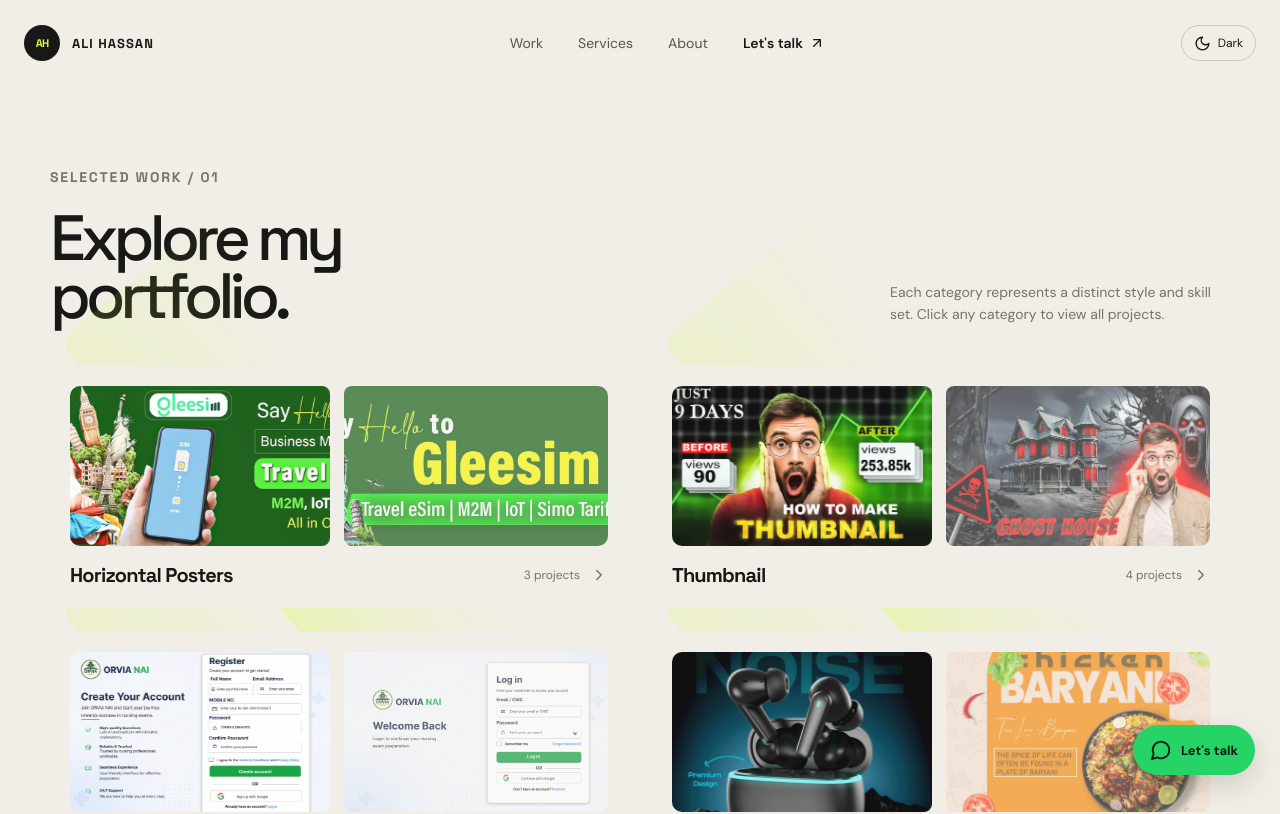
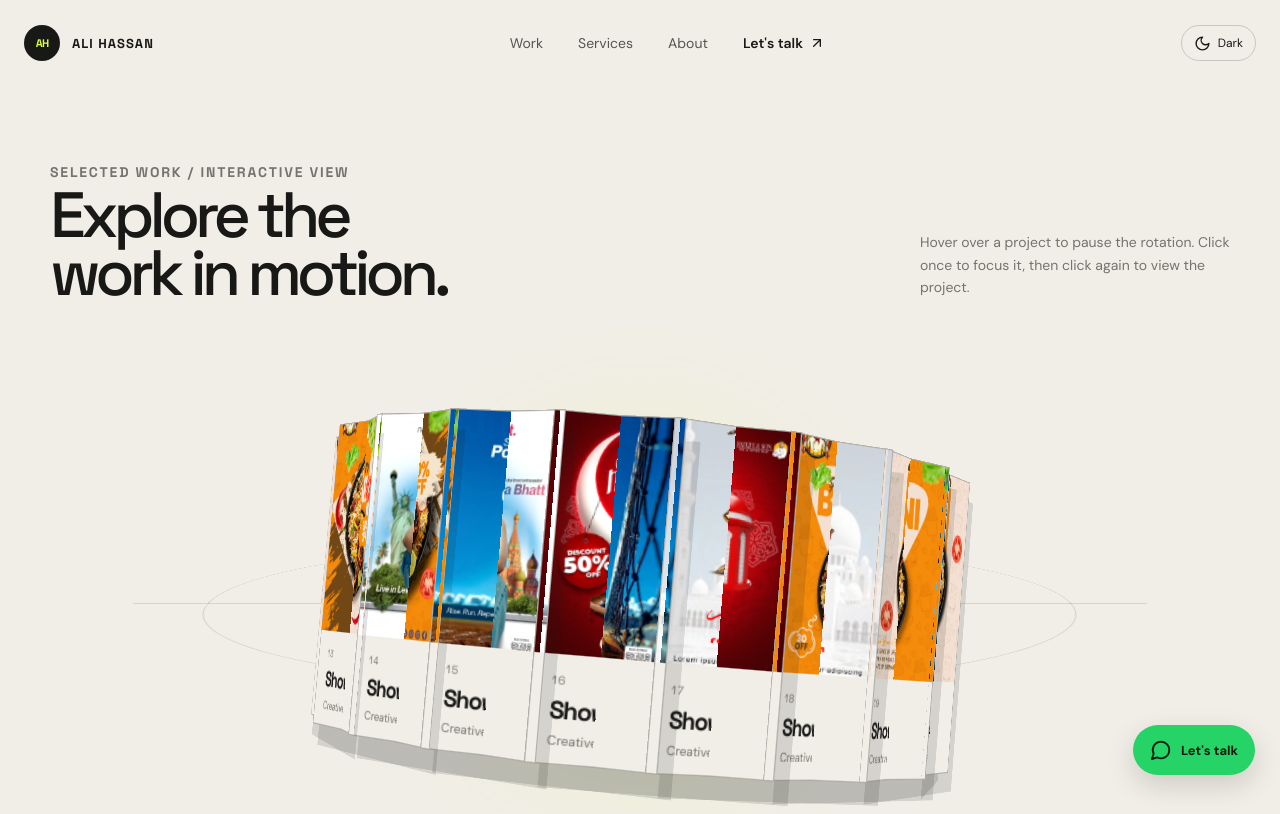
Before and after one commit to aiautomations34-art/aligraphicsportfolio, a Next.js app: page / in a window 1280 px wide. Shown: the top 814 px of the page. Built offline with nearby package versions, Linux system fonts and the light colour scheme.

Commit message:
Add back 3D orbit showcase with rotating circular animation

```diff
--- a/app/PortfolioClient.tsx
+++ b/app/PortfolioClient.tsx
@@ -72,6 +72,214 @@ function Artwork({
         </div>
       )}
     </div>
+  );
+}
+
+function OrbitShowcase({
+  categories,
+}: {
+  categories: Category[];
+}) {
+  const [paused, setPaused] = useState(false);
+  const [focusedIndex, setFocusedIndex] = useState<number | null>(null);
+  const [selectedProject, setSelectedProject] = useState<number | null>(null);
+
+  const allImages = categories.flatMap((c) => c.images);
+
+  const handleProjectClick = (index: number) => {
+    setPaused(true);
+
+    if (focusedIndex !== index) {
+      setFocusedIndex(index);
+      return;
+    }
+
+    setSelectedProject(index);
+  };
+
+  const closeModal = () => {
+    setSelectedProject(null);
+    setFocusedIndex(null);
+    setPaused(false);
+  };
+
+  useEffect(() => {
+    const handleEscape = (event: KeyboardEvent) => {
+      if (event.key === "Escape") {
+        closeModal();
+      }
+    };
+
+    window.addEventListener("keydown", handleEscape);
+    return () => window.removeEventListener("keydown", handleEscape);
+  }, []);
+
+  const selectedCategoryData = selectedProject !== null ? categories[Math.floor(selectedProject / allImages.length)] : null;
+  const selectedImg = selectedProject !== null ? allImages[selectedProject] : null;
+
+  if (allImages.length === 0) {
+    return null;
+  }
+
+  return (
+    <>
+      <section className="orbit-showcase section-shell" id="orbit-work">
+        <div className="orbit-heading">
+          <div>
+            <p className="section-kicker">Selected work / Interactive view</p>
+            <h2>
+              Explore the
+              <br />
+              work in motion.
+            </h2>
+          </div>
+
+          <p>
+            Hover over a project to pause the rotation. Click once to focus it,
+            then click again to view the project.
+          </p>
+        </div>
+
+        <div
+          className={`orbit-stage ${paused ? "is-paused" : ""}`}
+          onMouseEnter={() => setPaused(true)}
+          onMouseLeave={() => {
+            if (focusedIndex === null) {
+              setPaused(false);
+            }
+          }}
+        >
+          <div className="orbit-glow" />
+
+          <div className="orbit-core">
+            <span>AH</span>
+            <small>CREATIVE<br />DIRECTION</small>
+          </div>
+
+          <div className={`orbit-ring ${paused ? "is-paused" : ""}`}>
+            {allImages.map((img, index) => {
+              const angle = index * (360 / allImages.length);
+
+              return (
+                <article
+                  key={index}
+                  className={`orbit-card ${
+                    focusedIndex === index ? "is-focused" : ""
+                  }`}
+                  style={{
+                    transform: `rotateY(${angle}deg) translateZ(var(--orbit-radius))`,
+                  }}
+                  role="button"
+                  tabIndex={0}
+                  aria-label={`Open showcase item ${index + 1}`}
+                  onMouseEnter={() => setPaused(true)}
+                  onClick={() => handleProjectClick(index)}
+                  onKeyDown={(event) => {
+                    if (event.key === "Enter" || event.key === " ") {
+                      event.preventDefault();
+                      handleProjectClick(index);
+                    }
+                  }}
+                >
+                  <Artwork
+                    src={img}
+                    alt={`Showcase item ${index + 1}`}
+                    label={`Item ${String(index + 1).padStart(2, "0")}`}
+                    className={`orbit-art`}
+                  />
+
+                  <div className="orbit-card-info">
+                    <span>{String(index + 1).padStart(2, "0")}</span>
+                    <strong>Showcase</strong>
+                    <small>Creative Direction</small>
+                  </div>
+
+                  <div className="orbit-card-shine" />
+                </article>
+              );
+            })}
+          </div>
+
+          <div className="orbit-instructions">
+            <span className="instruction-dot" />
+            <span>Hover to pause</span>
+            <span>•</span>
+            <span>Click twice to open</span>
+          </div>
+        </div>
+      </section>
+
+      <AnimatePresence>
+        {selectedProject !== null && selectedImg && (
+          <motion.div
+            className="project-modal-backdrop"
+            initial={{ opacity: 0 }}
+            animate={{ opacity: 1 }}
+            exit={{ opacity: 0 }}
+            onClick={closeModal}
+          >
+            <motion.div
+              className="project-modal"
+              initial={{ opacity: 0, y: 35, scale: 0.94 }}
+              animate={{ opacity: 1, y: 0, scale: 1 }}
+              exit={{ opacity: 0, y: 25, scale: 0.94 }}
+              transition={{ duration: 0.35 }}
+              onClick={(event) => event.stopPropagation()}
+            >
+              <button
+                className="modal-close"
+                onClick={closeModal}
+                aria-label="Close project preview"
+              >
+                <X size={21} />
+              </button>
+
+              <div className="modal-image-wrapper">
+                <Artwork
+                  src={selectedImg}
+                  alt={`Large showcase preview`}
+                  label="Showcase"
+                  className="modal-artwork"
+                />
+              </div>
+
+              <div className="modal-content">
+                <span className="modal-number">
+                  {String(selectedProject + 1).padStart(2, "0")} / SHOWCASE
+                </span>
+
+                <h3>
+                  {selectedCategoryData
+                    ? selectedCategoryData.name
+                    : "Showcase Piece"}
+                </h3>
+
+                <span className="modal-category">
+                  {selectedCategoryData
+                    ? selectedCategoryData.name
+                    : "Creative Direction"}
+                </span>
+
+                <p>
+                  A piece from the interactive showcase collection,
+                  presented in detail.
+                </p>
+
+                <a
+                  href={whatsappUrl}
+                  target="_blank"
+                  rel="noreferrer"
+                  className="button button-dark"
+                >
+                  Discuss a similar project
+                  <ArrowUpRight size={17} />
+                </a>
+              </div>
+            </motion.div>
+          </motion.div>
+        )}
+      </AnimatePresence>
+    </>
   );
 }
 
@@ -343,6 +551,8 @@ export default function PortfolioClient({
           </button>
         </div>
       </header>
+
+      <OrbitShowcase categories={categories} />
 
       <CategoryShowcase
         categories={categories}
```
